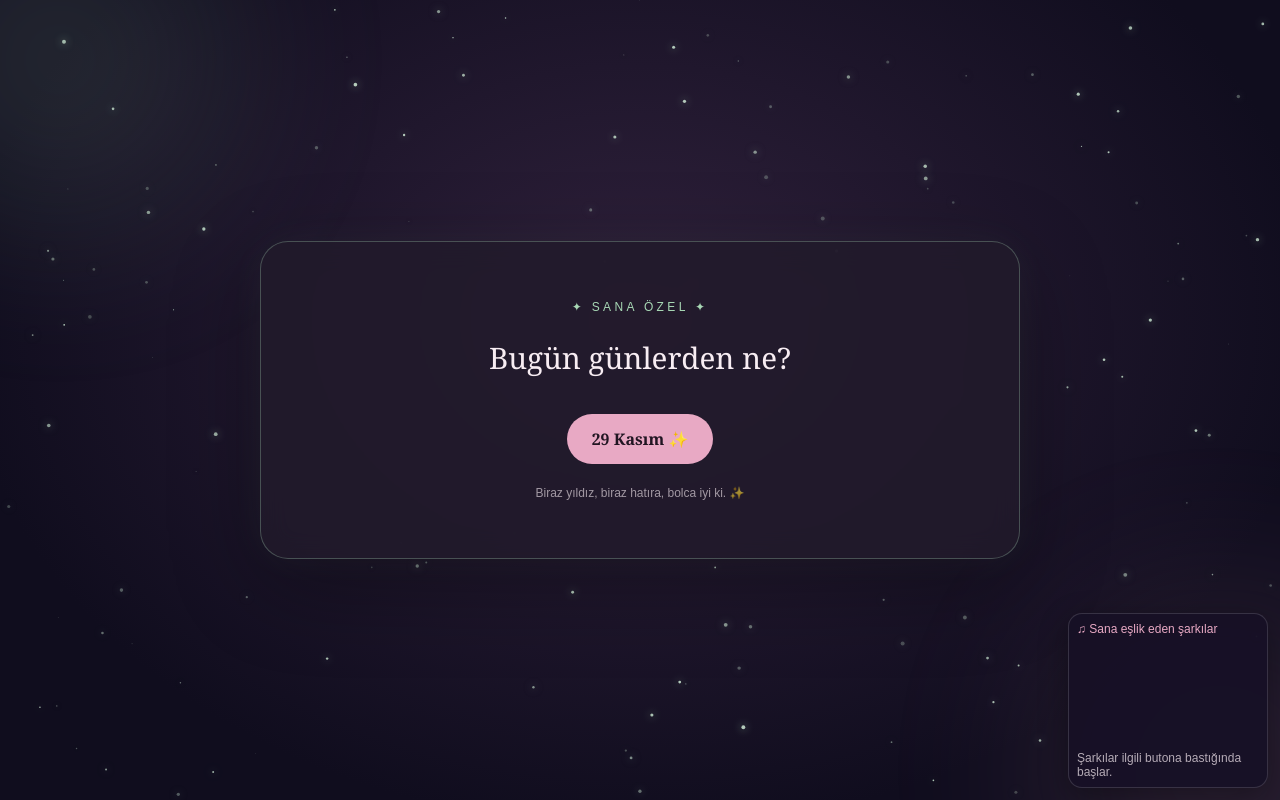
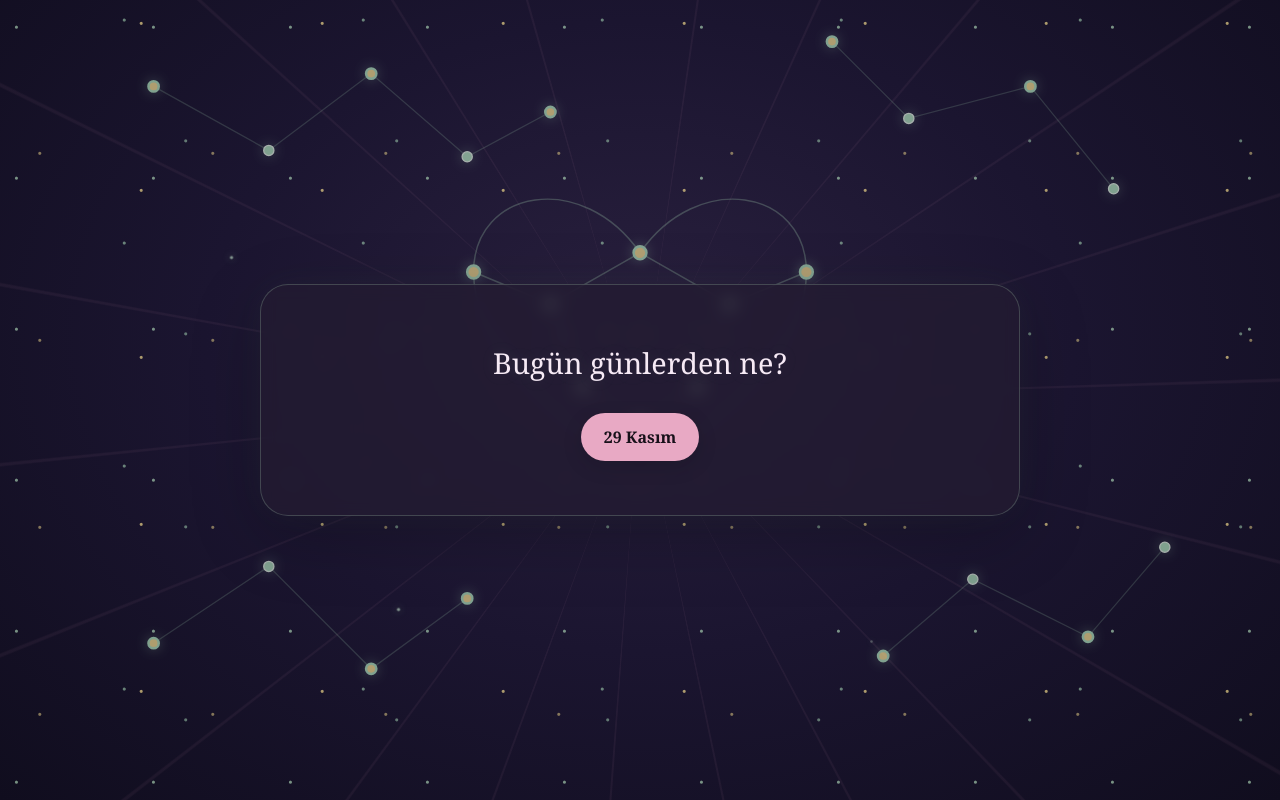
Before and after one commit to tunahanyucel41-star/dgko, a plain HTML site: page index.html in a window 1280 px wide. Drawn offline with Linux system fonts and the light colour scheme.

Commit message:
Update index.html

```diff
--- a/index.html
+++ b/index.html
@@ -1,3 +1,4 @@
+
 <!DOCTYPE html>
 <html lang="tr">
 <head>
@@ -5,398 +6,240 @@
 <meta name="viewport" content="width=device-width, initial-scale=1.0">
 <meta name="theme-color" content="#171126">
 <title>İyi ki doğdun ✨</title>
-
 <style>
-:root {
-  --pink: #e8a9c4;
-  --green: #a8d8b5;
-  --cream: #f8edf3;
-  --dark: #100d1e;
-}
-* { box-sizing: border-box; }
-
-body {
-  margin: 0;
-  min-height: 100vh;
-  color: var(--cream);
-  font-family: Georgia, "Times New Roman", serif;
-  background: radial-gradient(ellipse at 50% 40%, #30213c, var(--dark) 75%);
-  overflow-x: hidden;
-  transition: background 1s ease;
-}
-body.pink-theme {
-  color: #20141c;
-  background: radial-gradient(ellipse at center, #e8b3ca, #563447 100%);
-}
-#stars {
-  position: fixed;
-  inset: 0;
-  width: 100%;
-  height: 100%;
-  z-index: 0;
-  pointer-events: none;
-}
-.glow {
-  position: fixed;
-  width: 320px;
-  height: 320px;
-  border-radius: 50%;
-  filter: blur(100px);
-  opacity: .15;
-  pointer-events: none;
-  background: var(--green);
-  top: -100px;
-  left: -100px;
-}
-.glow.two {
-  background: var(--pink);
-  top: auto;
-  left: auto;
-  right: -100px;
-  bottom: -130px;
-}
-#scene {
-  position: relative;
-  z-index: 1;
-  min-height: 100svh;
-  padding: 24px;
-  display: grid;
-  place-items: center;
-}
-.card {
-  width: min(760px, 100%);
-  padding: clamp(28px, 6vw, 58px);
-  text-align: center;
-  border: 1px solid #a8d8b54a;
-  border-radius: 28px;
-  background: #211a2bd9;
-  box-shadow: 0 25px 90px #0005, 0 0 40px #a8d8b511;
-  backdrop-filter: blur(14px);
-  animation: enter .8s cubic-bezier(.2,.8,.2,1) both;
-}
-.pink-theme .card {
-  color: #20141c;
-  background: #f8dce9e8;
-  border-color: #fff8;
-}
-.message {
-  font-size: clamp(1.2rem, 3vw, 1.85rem);
-  line-height: 1.75;
-  white-space: pre-line;
-  overflow-wrap: anywhere;
-  margin: 0 auto 30px;
-}
-.eyebrow {
-  color: var(--green);
-  font-family: Arial, sans-serif;
-  font-size: .75rem;
-  letter-spacing: .28em;
-  text-transform: uppercase;
-  margin-bottom: 18px;
-}
-.pink-theme .eyebrow { color: #8b3d61; }
-.buttons {
-  display: flex;
-  flex-wrap: wrap;
-  justify-content: center;
-  gap: 12px;
-}
-.btn {
-  font: inherit;
-  font-size: 1rem;
-  font-weight: bold;
-  padding: 13px 24px;
-  border: 1px solid transparent;
-  border-radius: 999px;
-  background: var(--pink);
-  color: #211522;
-  cursor: pointer;
-  transition: transform .25s, box-shadow .25s, background .25s;
-}
-.btn:hover {
-  transform: translateY(-3px);
-  box-shadow: 0 8px 24px #e8a9c444;
-}
-.btn:active { transform: scale(.97); }
-.btn.secondary {
-  color: var(--cream);
-  background: #ffffff0b;
-  border-color: #e8a9c477;
-}
-.pink-theme .btn.secondary {
-  color: #20141c;
-  border-color: #8b3d6177;
-}
-.footnote {
-  margin-top: 22px;
-  font: 12px Arial, sans-serif;
-  opacity: .6;
-}
-#music {
-  position: fixed;
-  z-index: 3;
-  bottom: 12px;
-  right: 12px;
-  width: 200px;
-  padding: 8px;
-  border-radius: 14px;
-  border: 1px solid #ffffff24;
-  background: #171126ed;
-  box-shadow: 0 8px 30px #0005;
-  font: 12px Arial, sans-serif;
-}
-#music-title {
-  margin: 0 0 7px;
-  color: var(--pink);
-}
-#player { width: 100%; aspect-ratio: 16 / 9; }
-#player iframe { width: 100%; height: 100%; }
-#music-hint { margin: 6px 0 0; opacity: .7; }
-@keyframes enter {
-  from { opacity: 0; transform: translateY(18px) scale(.985); filter: blur(4px); }
-  to { opacity: 1; transform: translateY(0) scale(1); filter: blur(0); }
-}
-@keyframes twinkle {
-  0%,100% { opacity: .25; transform: scale(.8); }
-  50% { opacity: 1; transform: scale(1.4); }
-}
-@media(max-width: 540px) {
-  #scene { padding: 16px 16px 150px; }
-  .card { padding: 28px 20px; }
-  #music { width: 155px; }
-  .btn { padding: 12px 17px; }
-}
-@media(prefers-reduced-motion: reduce) {
-  *, *::before, *::after { animation: none !important; transition: none !important; }
-}
+:root{--pink:#e8a9c4;--pink-light:#f3c8d9;--ink:#171019;--green:#a8d8b5}
+*{box-sizing:border-box}
+html,body{margin:0;min-height:100%;font-family:Georgia,"Times New Roman",serif}
+body{min-height:100vh;overflow:hidden;color:#f7eaf1;transition:background .7s ease}
+button{font:inherit;cursor:pointer;border:0;transition:transform .18s ease,filter .18s ease}
+button:hover{transform:translateY(-2px);filter:brightness(1.06)}
+button:active{transform:scale(.98)}
+#scene{position:relative;min-height:100vh;display:grid;place-items:center;padding:22px;isolation:isolate;overflow:hidden}
+.sky,.lines{position:absolute;inset:0;pointer-events:none;z-index:-2}
+body.a1{background:radial-gradient(ellipse at 50% 42%,#29203e 0%,#1b1530 48%,#100d1e 100%)}
+.sky{opacity:.95;background:
+radial-gradient(circle at 12% 18%,rgba(182,226,190,.65) 0 1px,transparent 2px),
+radial-gradient(circle at 78% 14%,rgba(234,211,136,.75) 0 1px,transparent 2px),
+radial-gradient(circle at 88% 73%,rgba(168,216,181,.55) 0 1px,transparent 2px),
+radial-gradient(circle at 23% 82%,rgba(234,211,136,.55) 0 1px,transparent 2px),
+radial-gradient(circle at 52% 9%,rgba(168,216,181,.6) 0 1px,transparent 2px);
+background-size:137px 151px,181px 167px,211px 193px,173px 187px,239px 223px}
+.star-map{position:absolute;inset:0;width:100%;height:100%;z-index:-1;opacity:.72;pointer-events:none}
+.star-map path{fill:none;stroke:rgba(168,216,181,.25);stroke-width:1}
+.star-map .heart-line{stroke:rgba(168,216,181,.36);stroke-width:1.15}
+.star-map circle{fill:#e9d38a;stroke:#a8d8b5;stroke-width:2;filter:drop-shadow(0 0 5px rgba(168,216,181,.4))}
+.star-map circle.small{fill:#a8d8b5;stroke:#dcebdc;stroke-width:1}
+.sparkle{position:absolute;width:3px;height:3px;border-radius:50%;background:#c5e7cb;box-shadow:0 0 8px #9ccda7;animation:twinkle 3.8s infinite ease-in-out}
+@keyframes twinkle{0%,100%{opacity:.25;transform:scale(.8)}50%{opacity:.9;transform:scale(1.35)}}
+body.a2{background:radial-gradient(ellipse at center,#171216 0%,#080709 75%)}
+.lines{z-index:-1;opacity:.48;background:repeating-conic-gradient(from 0deg at 50% 50%,transparent 0deg 8deg,rgba(222,153,184,.13) 8.15deg 8.3deg,transparent 8.45deg 16deg);mask-image:radial-gradient(ellipse at center,transparent 0%,black 45%,black 100%)}
+.card{width:min(760px,100%);position:relative;text-align:center;padding:clamp(26px,5vw,54px) clamp(20px,5vw,46px);border-radius:28px;animation:appear .55s ease both}
+.a1 .card{background:rgba(35,27,49,.78);border:1px solid rgba(177,220,185,.23);box-shadow:0 20px 70px rgba(0,0,0,.24),0 0 35px rgba(156,205,167,.06);backdrop-filter:blur(8px)}
+.a2 .card{background:rgba(224,157,186,.96);color:#171019;border:1px solid rgba(255,221,235,.8);box-shadow:0 20px 65px rgba(0,0,0,.4),0 0 35px rgba(224,157,186,.1);border-radius:48% 48% 35px 35px / 18% 18% 35px 35px}
+.message{font-size:clamp(1.2rem,2.8vw,1.8rem);line-height:1.65;white-space:pre-line;margin:0 auto 26px;max-width:650px;overflow-wrap:anywhere}
+.a1 .message{color:#f6eaf5;text-shadow:0 0 18px rgba(193,224,198,.12)}
+.a2 .message{color:#171019;font-size:clamp(1rem,2.3vw,1.35rem);line-height:1.75}
+.buttons{display:flex;justify-content:center;gap:13px;flex-wrap:wrap}
+.btn{padding:13px 23px;max-width:100%;border-radius:999px;background:var(--pink);color:#171019;box-shadow:0 6px 20px rgba(0,0,0,.14);font-weight:700;font-size:1rem;overflow-wrap:anywhere}
+.btn.secondary{background:rgba(232,169,196,.15);color:#f7eaf1;border:1px solid rgba(232,169,196,.65);box-shadow:none}
+.a2 .btn{background:#171019;color:#f3c8d9}
+.a2 .btn.secondary{background:rgba(23,16,25,.08);border:1px solid rgba(23,16,25,.45);color:#171019}
+#replay{display:none;margin:18px auto 0}
+@keyframes appear{from{opacity:0;transform:translateY(10px) scale(.99)}to{opacity:1;transform:translateY(0) scale(1)}}
+@media(max-width:480px){.card{padding:28px 19px}.buttons{gap:10px}.btn{padding:12px 17px;font-size:.94rem}}
+@media(prefers-reduced-motion:reduce){*,*::before,*::after{animation:none!important;transition:none!important}}
 </style>
 </head>
+<body class="a1">
+<div id="scene">
+  <div class="sky"></div>
+  <div class="lines"></div>
 
-<body>
-<canvas id="stars"></canvas>
-<div class="glow"></div>
-<div class="glow two"></div>
+  <svg class="star-map" viewBox="0 0 1000 800" preserveAspectRatio="xMidYMid slice" aria-hidden="true">
+    <g>
+      <path d="M120 155 L210 205 L290 145 L365 210 L430 175 M650 120 L710 180 L805 155 L870 235 M120 590 L210 530 L290 610 L365 555 M690 600 L760 540 L850 585 L910 515"/>
+      <path class="heart-line" d="M500 470 C455 420 370 370 370 300 C370 235 455 220 500 285 C545 220 630 235 630 300 C630 370 545 420 500 470 Z"/>
+      <path class="heart-line" d="M370 300 L430 325 L500 285 L570 325 L630 300 M430 325 L455 390 L500 420 L545 390 L570 325"/>
+      <circle cx="120" cy="155" r="4"/><circle cx="210" cy="205" r="4" class="small"/><circle cx="290" cy="145" r="4"/><circle cx="365" cy="210" r="4" class="small"/><circle cx="430" cy="175" r="4"/>
+      <circle cx="650" cy="120" r="4"/><circle cx="710" cy="180" r="4" class="small"/><circle cx="805" cy="155" r="4"/><circle cx="870" cy="235" r="4" class="small"/>
+      <circle cx="120" cy="590" r="4"/><circle cx="210" cy="530" r="4" class="small"/><circle cx="290" cy="610" r="4"/><circle cx="365" cy="555" r="4"/>
+      <circle cx="690" cy="600" r="4"/><circle cx="760" cy="540" r="4" class="small"/><circle cx="850" cy="585" r="4"/><circle cx="910" cy="515" r="4" class="small"/>
+      <circle cx="370" cy="300" r="5"/><circle cx="430" cy="325" r="4" class="small"/><circle cx="500" cy="285" r="5"/><circle cx="570" cy="325" r="4" class="small"/><circle cx="630" cy="300" r="5"/><circle cx="455" cy="390" r="4" class="small"/><circle cx="500" cy="420" r="5"/><circle cx="545" cy="390" r="4" class="small"/>
+    </g>
+  </svg>
 
-<main id="scene">
-  <section class="card" aria-live="polite">
-    <div class="eyebrow">✦ sana özel ✦</div>
+  <div class="sparkle" style="left:18%;top:32%;animation-delay:.2s"></div>
+  <div class="sparkle" style="left:78%;top:39%;animation-delay:1.4s"></div>
+  <div class="sparkle" style="left:31%;top:76%;animation-delay:2.2s"></div>
+  <div class="sparkle" style="left:68%;top:80%;animation-delay:.8s"></div>
+
+  <main class="card" aria-live="polite">
     <p class="message" id="message">Bugün günlerden ne?</p>
     <div class="buttons" id="buttons"></div>
-    <div class="footnote">Biraz yıldız, biraz hatıra, bolca iyi ki. ✨</div>
-  </section>
-</main>
-
-<div id="music">
-  <p id="music-title">♫ Sana eşlik eden şarkılar</p>
-  <div id="player"></div>
-  <p id="music-hint">Şarkılar ilgili butona bastığında başlar.</p>
+    <button class="btn" id="replay">Tekrar dinle ♫</button>
+  </main>
 </div>
 
+<audio id="audioPlayer" preload="auto"></audio>
+
 <script>
-/* Üç YouTube videosu */
 const songs = {
-  first: "NE3x_sct784",
-  second: "gzqbGRvjGVk",
-  final: "h5oHhGlWKf0"
+  first: "sarki1.mp3.mp3",
+  second: "sarki2.mp3.mp3",
+  final: "sarki3.mp3.mp3"
 };
 
 const message = document.getElementById("message");
 const buttons = document.getElementById("buttons");
-const musicTitle = document.getElementById("music-title");
+const replay = document.getElementById("replay");
+const audioPlayer = document.getElementById("audioPlayer");
 
-let player = null;
-let apiReady = false;
-let pendingSong = null;
 let currentSong = null;
 
-/* Sayfaların akışı */
 const pages = {
   start: {
-    theme: "dark",
+    theme: "a1",
     text: "Bugün günlerden ne?",
-    buttons: [["29 Kasım ✨", "month"]]
+    buttons: [["29 Kasım", "month"]]
   },
   month: {
-    theme: "dark",
-    text: "Bugüne sadece 29 Kasım demek yakışmaz.\n\nBugün birisi doğmuş, iyi ki doğmuş. Dimi, çok şanslı birisi bence bu kişi?",
+    theme: "a1",
+    text: "Bugüne sadece 29 Kasım demek yakışmaz. Bugün birisi doğmuş, iyi ki doğmuş. Dimi, çok şanslı birisi bence bu kişi?",
     buttons: [["dimi ya", "birthdayYes"], ["yok bee", "no1"]]
   },
   no1: {
-    theme: "dark",
-    text: "Hadi oradan yalancı seni, doğru dürüst cevapla. 😌",
+    theme: "a1",
+    text: "Hadi oradan yalancı seni, doğru dürüst cevapla.",
     buttons: [["dimi ya", "birthdayYes"], ["yok bee", "no2"]]
   },
   no2: {
-    theme: "dark",
-    text: "Bu sefer yok bee yok mu? Noldu, tıkla hadi. 😂",
+    theme: "a1",
+    text: "Bu sefer yok bee yok mu? Noldu, tıkla hadi.",
     buttons: [["dimi ya", "birthdayYes"]]
   },
   wish: {
-    theme: "pink",
-    text: "Dilerim yeni yaşın sana tarifsiz mutluluklar, huzur dolu günler ve yüzünü hep güldürecek güzellikler getirir.\n\nKalbinden geçen tüm güzel dileklerin birer birer gerçeğe dönüşsün. Hayat bazen yorucu olsa da umarım karşına hep içini ısıtan insanlar ve sana iyi ki dedirten anılar çıkar.\n\nGülüşün hiç solmasın, kalbin hiçbir zaman güzelliklere olan inancını kaybetmesin. ❤️",
-    buttons: [["yiaaaa 💗", "surprise"]]
+    theme: "a2",
+    text: "Dilerim yeni yaşın sana tarifsiz mutluluklar, huzur dolu günler ve yüzünü hep güldürecek güzellikler getirir. Kalbinden geçen tüm güzel dileklerin birer birer gerçeğe dönüşsün. Hayat bazen yorucu olsa da umarım karşına hep içini ısıtan insanlar ve sana iyi ki dedirten anılar çıkar. Gülüşün hiç solmasın, kalbin hiçbir zaman güzelliklere olan inancını kaybetmesin.",
+    buttons: [["yiaaaa", "surprise"]]
   },
   surprise: {
-    theme: "dark",
-    text: "Beklemiyordun dimi? 🌙",
-    buttons: [["Evet, travmam tetiklendi! Bir daha olmasın!!", "nextSong"]]
+    theme: "a1",
+    text: "Beklemiyordun dimi",
+    buttons: [["Evet travmam tetiklendiği birdaha olmasın!!", "nextSong"]]
   },
   nextSong: {
-    theme: "dark",
-    text: "Aşırı kroca oldu ya... Tıkla bir daha, şu butona sinirim bozuldu. 😂",
-    buttons: [["aşırı kroca oldu ya, tıkla bir daha", "thirdSong"]]
+    theme: "a1",
+    text: "Aşırı kroca oldu ya tıkla birdaha şu butona sinirim bozuldu",
+    buttons: [["aşırı kroca oldu ya tıkla birdaha şu butona sinirim bozuldu", "thirdSong"]]
   },
   grown: {
-    theme: "dark",
+    theme: "a1",
     text: "Ulan büyüdün bee 🥹",
     buttons: [["valla yaa", "grownReply"]]
   },
   grownReply: {
-    theme: "dark",
-    text: "Valla yaa mı? Ulan daha yaşın kaç sahtekâr, hâlâ küçük civcivsin gözümde. Her zaman küçük kardeş olacaksın gözümde. :D",
-    buttons: [["yaaa söyleme öyle", "last"]]
+    theme: "a1",
+    text: "Valla yaa mı? Ulan daha yaşın kaç sahtekâr, hâlâ küçük civcivsin gözümde her zaman küçük kardeş olacaksın gözümde :D",
+    buttons: [["yaaa süyleme öyle", "last"]]
   },
   last: {
-    theme: "dark",
-    text: "Sus kız, konuşma. Şarkıyı dinle de overlok saatine sen de dahil ol. 💚",
-    buttons: [["Son şarkıyı tekrar başlat ♫", "replayFinal"]]
+    theme: "a1",
+    text: "Sus kız konuşma şarkıyı dinle de overlok saatine sende dahil ol",
+    buttons: []
   }
 };
 
 function render(name) {
-  const page = pages[name];
-  document.body.classList.toggle("pink-theme", page.theme === "pink");
+  const p = pages[name];
+  document.body.className = p.theme;
+  message.textContent = p.text;
+  buttons.innerHTML = "";
+  replay.style.display = "none";
 
-  /* Kartın geçiş animasyonunu yeniden oynat */
-  const card = document.querySelector(".card");
-  card.style.animation = "none";
-  void card.offsetWidth;
-  card.style.animation = "";
-
-  message.textContent = page.text;
-  buttons.innerHTML = "";
-
-  page.buttons.forEach(([label, action], index) => {
-    const btn = document.createElement("button");
-    btn.className = "btn" + (index === 1 ? " secondary" : "");
-    btn.textContent = label;
-    btn.addEventListener("click", () => act(action));
-    buttons.appendChild(btn);
+  p.buttons.forEach(([label, action], i) => {
+    const b = document.createElement("button");
+    b.className = "btn" + (p.buttons.length > 1 && i === 1 ? " secondary" : "");
+    b.textContent = label;
+    b.addEventListener("click", () => act(action));
+    buttons.appendChild(b);
   });
 }
 
 function playSong(which) {
   currentSong = which;
-  musicTitle.textContent = "♫ Şimdi çalıyor";
-  if (apiReady && player) {
-    player.loadVideoById({ videoId: songs[which], startSeconds: 0 });
-    player.playVideo();
-  } else {
-    pendingSong = which;
-    document.getElementById("music-hint").textContent =
-      "Müzik yükleniyor; birkaç saniye bekle.";
-  }
+  replay.style.display = "none";
+
+  audioPlayer.pause();
+  audioPlayer.src = songs[which];
+  audioPlayer.currentTime = 0;
+
+  audioPlayer.play().catch(error => {
+    console.log("Şarkı başlatılamadı:", error);
+  });
 }
 
 function act(action) {
   switch (action) {
-    case "month": render("month"); break;
-    case "birthdayYes": render("wish"); break;
-    case "no1": render("no1"); break;
-    case "no2": render("no2"); break;
+    case "month":
+      render("month");
+      break;
+
+    case "birthdayYes":
+      render("wish");
+      break;
+
+    case "no1":
+      render("no1");
+      break;
+
+    case "no2":
+      render("no2");
+      break;
+
     case "surprise":
       render("surprise");
       playSong("first");
       break;
+
     case "nextSong":
       render("nextSong");
       playSong("second");
       break;
+
     case "thirdSong":
       render("grown");
       playSong("final");
       break;
-    case "grownReply": render("grownReply"); break;
-    case "last": render("last"); break;
-    case "replayFinal": playSong("final"); break;
+
+    case "grownReply":
+      render("grownReply");
+      break;
+
+    case "last":
+      render("last");
+      break;
   }
 }
 
-/* Yıldızlı gökyüzü */
-const canvas = document.getElementById("stars");
-const ctx = canvas.getContext("2d");
-let starList = [];
+audioPlayer.addEventListener("ended", () => {
+  if (
+    currentSong === "final" &&
+    document.body.classList.contains("a1") &&
+    message.textContent === pages.last.text
+  ) {
+    replay.style.display = "block";
+  }
+});
 
-function resizeStars() {
-  const dpr = Math.min(window.devicePixelRatio || 1, 2);
-  canvas.width = innerWidth * dpr;
-  canvas.height = innerHeight * dpr;
-  canvas.style.width = innerWidth + "px";
-  canvas.style.height = innerHeight + "px";
-  ctx.setTransform(dpr, 0, 0, dpr, 0, 0);
+audioPlayer.addEventListener("error", () => {
+  console.log("Ses dosyası yüklenemedi. Dosya adlarını ve GitHub yüklemesini kontrol et.");
+});
 
-  starList = Array.from({ length: Math.min(150, Math.floor(innerWidth / 7)) }, () => ({
-    x: Math.random() * innerWidth,
-    y: Math.random() * innerHeight,
-    r: Math.random() * 1.7 + .3,
-    a: Math.random(),
-    speed: Math.random() * .012 + .003
-  }));
-}
-
-function drawStars() {
-  ctx.clearRect(0, 0, innerWidth, innerHeight);
-  for (const s of starList) {
-    s.a += s.speed;
-    const alpha = .25 + (Math.sin(s.a) + 1) * .3;
-    ctx.beginPath();
-    ctx.arc(s.x, s.y, s.r, 0, Math.PI * 2);
-    ctx.fillStyle = `rgba(207,235,213,${alpha})`;
-    ctx.shadowBlur = 8;
-    ctx.shadowColor = "#a8d8b5";
-    ctx.fill();
+replay.addEventListener("click", () => {
+  if (currentSong === "final") {
+    playSong("final");
   }
-  ctx.shadowBlur = 0;
-  requestAnimationFrame(drawStars);
-}
-
-window.addEventListener("resize", resizeStars);
-resizeStars();
-drawStars();
-
-/* YouTube müzik oynatıcısı */
-const tag = document.createElement("script");
-tag.src = "https://www.youtube.com/iframe_api";
-document.head.appendChild(tag);
-
-window.onYouTubeIframeAPIReady = function () {
-  player = new YT.Player("player", {
-    width: "200",
-    height: "113",
-    videoId: songs.first,
-    playerVars: {
-      autoplay: 0,
-      controls: 1,
-      playsinline: 1,
-      rel: 0
-    },
-    events: {
-      onReady: function () {
-        apiReady = true;
-        if (pendingSong) {
-          const song = pendingSong;
-          pendingSong = null;
-          player.loadVideoById({ videoId: songs[song], startSeconds: 0 });
-          player.playVideo();
-        }
-      },
-      onError: function () {
-        document.getElementById("music-hint").textContent =
-          "Bu video oynatılamadı; YouTube'da erişilebilirliğini kontrol et.";
-      }
-    }
-  });
-};
+});
 
 render("start");
 </script>
```
